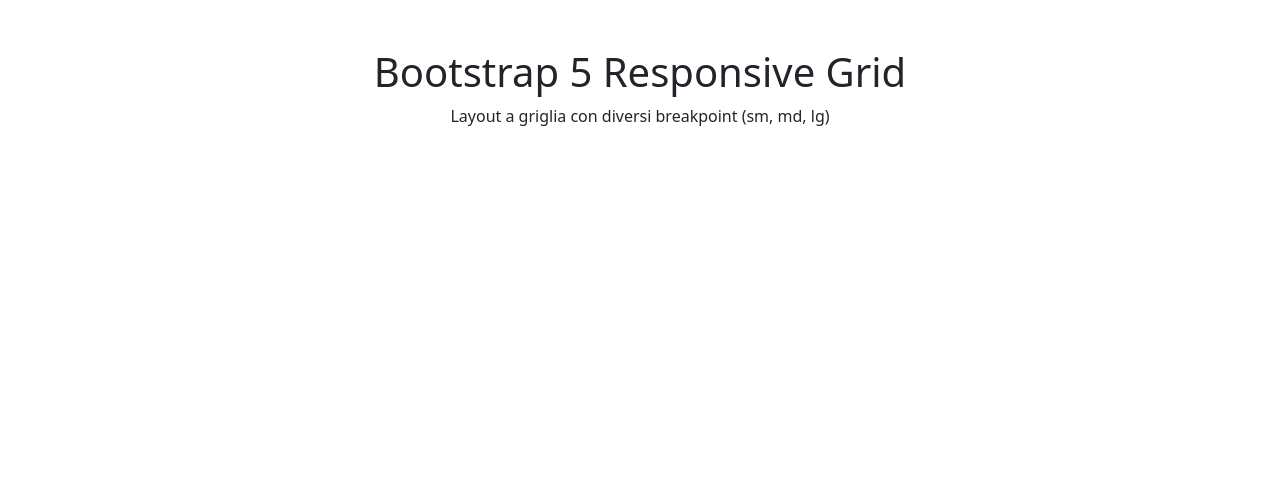
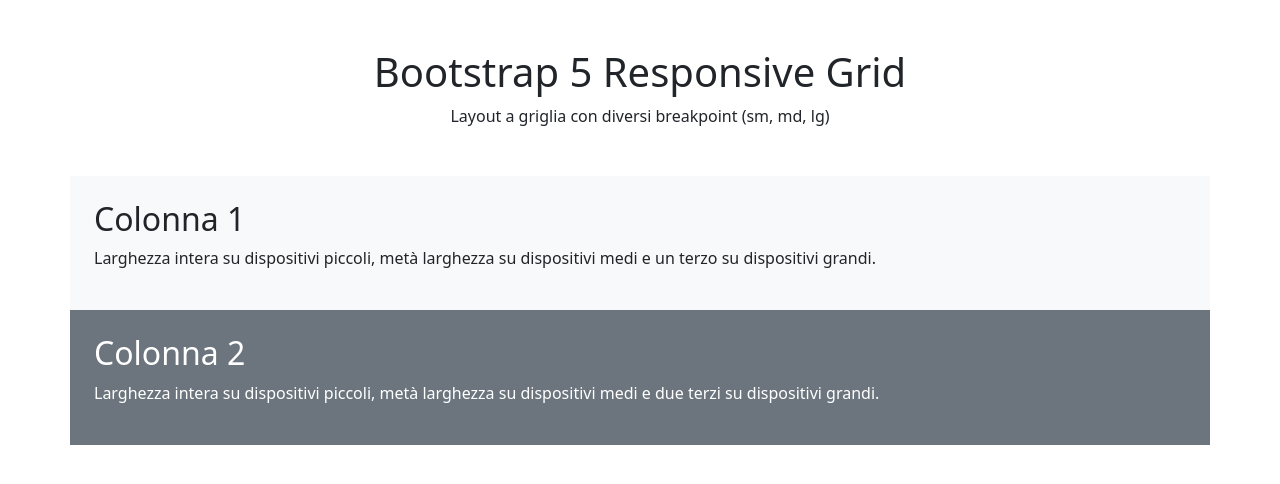
Before and after one commit to HaojieZhang123/htmlcss-bootstrap-layout, a plain HTML site: page index.html in a window 1280 px wide. Drawn offline with nearby package versions, Linux system fonts and the light colour scheme.

Commit message:
[UPD] Second container done

```diff
--- a/index.html
+++ b/index.html
@@ -12,5 +12,21 @@
         <h1>Bootstrap 5 Responsive Grid</h1>
         <p>Layout a griglia con diversi breakpoint (sm, md, lg)</p>
     </div>
+
+    <div class="container">
+        <div class="row">
+            <div class="col-12 bg-light p-4">
+                <h2>Colonna 1</h2>
+                <p>Larghezza intera su dispositivi piccoli, met&agrave; larghezza su dispositivi medi e un terzo su dispositivi grandi.</p>
+            </div>
+            <div class="col-12 bg-secondary text-white p-4">
+                <h2>Colonna 2</h2>
+                <p>Larghezza intera su dispositivi piccoli, met&agrave; larghezza su dispositivi medi e due terzi su dispositivi grandi.</p>
+            </div>
+        </div>
+    </div>
+
+
+
 </body>
 </html>
```
